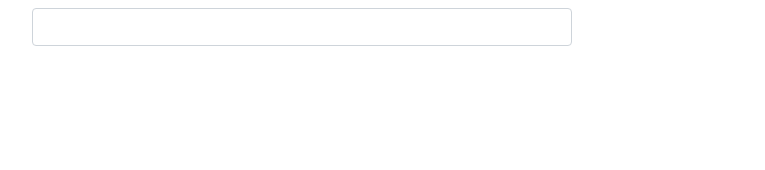
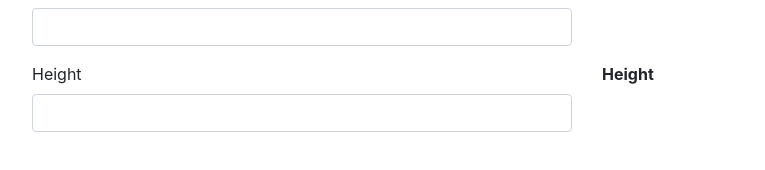
Before and after one commit to KubicekPetr/appset, an Angular app in the folder pipes-ng/: page / in a window 1280 px wide. Shown: the part 238-408 px from the top of the page, without its empty margins (53-818 px from the left). Built offline with nearby package versions, Linux system fonts and the light colour scheme.

Commit message:
ng: with number pipe we can easily drop out decimals

```diff
--- a/pipes-ng/src/app/app.component.html
+++ b/pipes-ng/src/app/app.component.html
@@ -38,4 +38,17 @@
       <div>{{ amount | currency: 'CZK' }}</div>
     </div>
   </div>
+
+  <div class="row">
+    <div class="form-group col">
+      <label>Height</label>
+      <input
+      name="height" class="form-control"
+      (input)="onInputChange($event.target.name, $event.target.value)" />
+    </div>
+    <div class="col">
+      <label><b>Height</b></label>
+      <div>{{ height | number: '1.0-0' }}</div>
+    </div>
+  </div>
 </div>
--- a/pipes-ng/src/app/app.component.ts
+++ b/pipes-ng/src/app/app.component.ts
@@ -9,6 +9,7 @@ export class AppComponent {
   name: string;
   date: string;
   amount: number;
+  height: number;
 
   onInputChange(name: string, value: string) {
     this[name] = typeof(this[name]) === 'number' ? parseFloat(value) : value;
```
Also changed, not shown: 1 other file (tests, documents, lock files or other folders).
